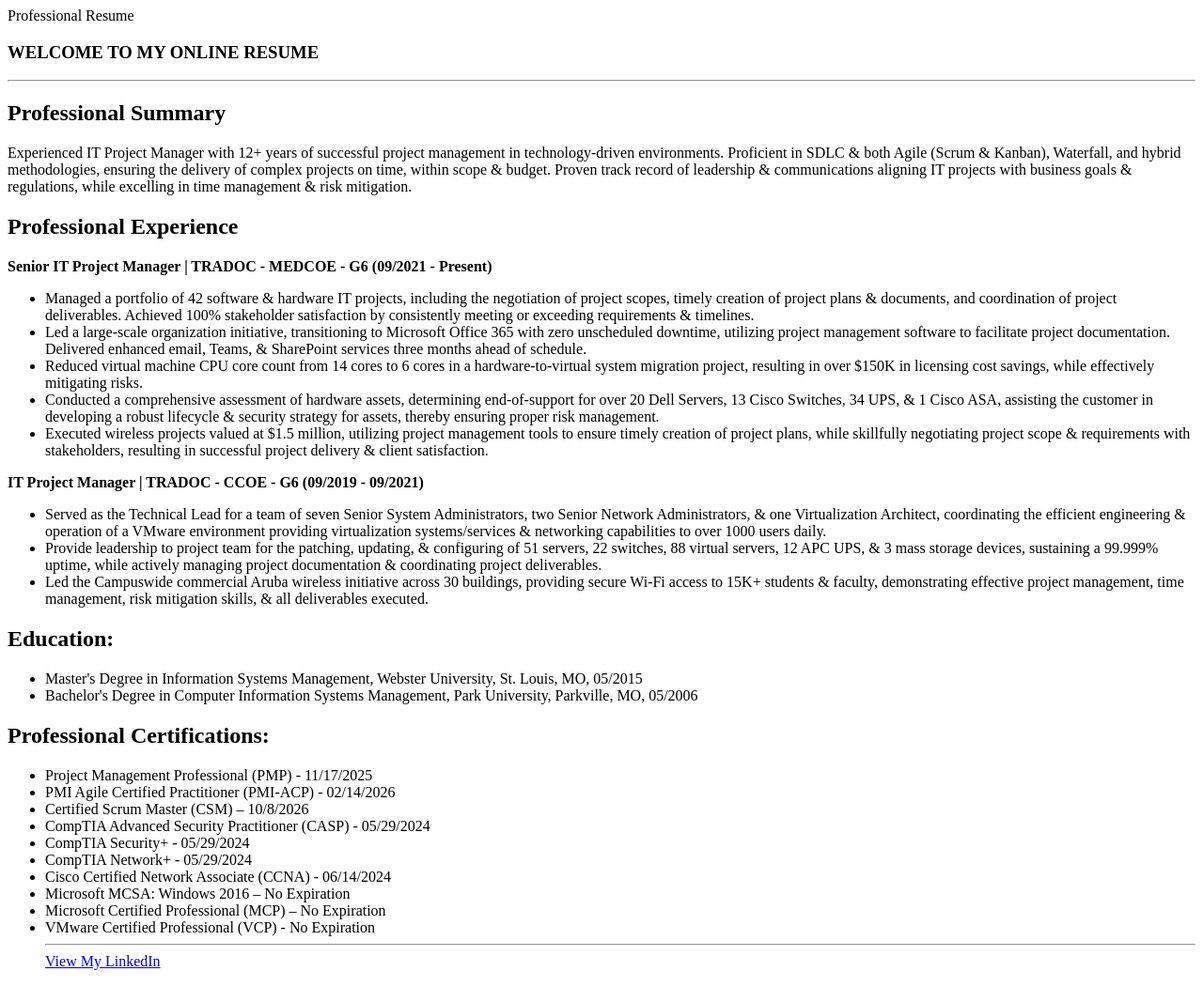
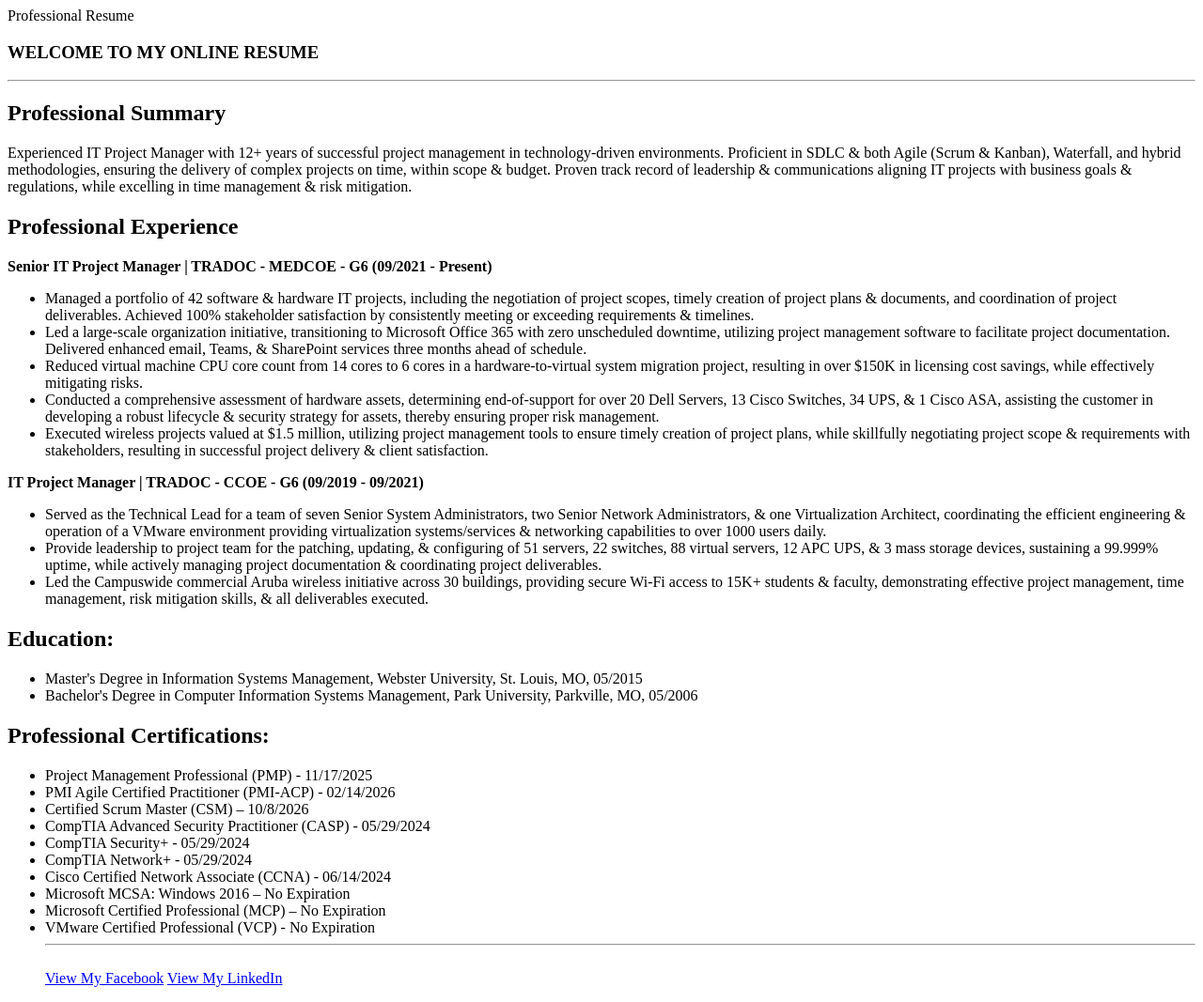
Before and after one commit to msnelson008/resume, a plain HTML site: page index.html in a window 1280 px wide. Shown: the whole page at 94% size. Drawn offline with Linux system fonts and the light colour scheme.

Commit message:
Update index.html

```diff
--- a/index.html
+++ b/index.html
@@ -57,9 +57,9 @@
             <li>Microsoft MCSA: Windows 2016 – No Expiration</li>
             <li>Microsoft Certified Professional (MCP) – No Expiration</li>
             <li>VMware Certified Professional (VCP) - No Expiration</li>
-        <hr />
-        <a href="https://www.facebook.com/msnelson008>View My Facebook</a>
-        <a href="https://www.linkedin.com/in/marvin-nelson-agile-pmp/>View My LinkedIn</a>
+        <hr /><br />
+        <a href="https://www.facebook.com/msnelson008">View My Facebook</a>
+        <a href="https://www.linkedin.com/in/marvin-nelson-agile-pmp">View My LinkedIn</a>
 
     </body>
 
```
